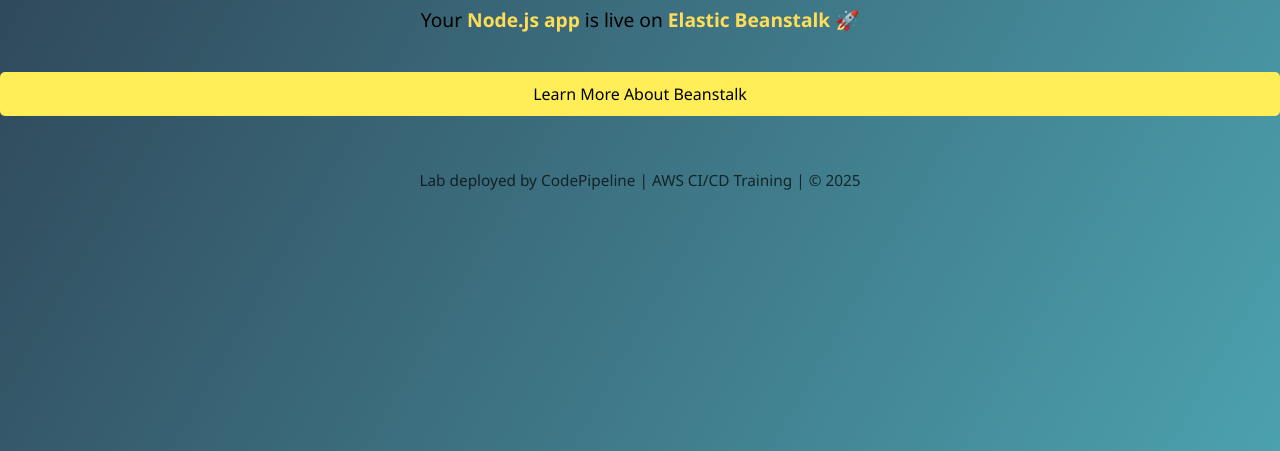
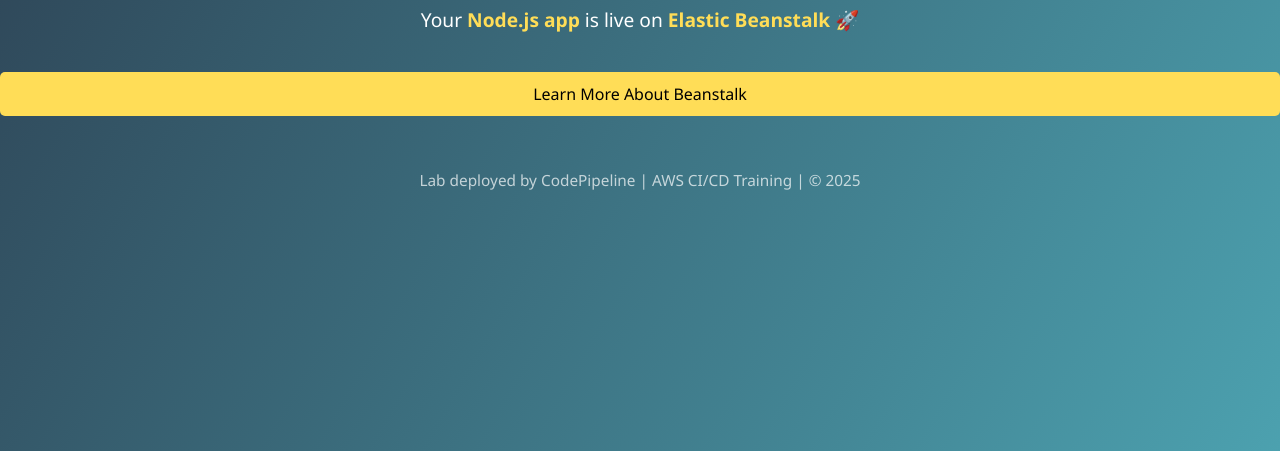
Before and after one commit to cg-prasad/blue-app, a website: page index.html in a window 1280 px wide. In both pictures the pointer is over the link "Learn More About Beanstalk". Shown: the part 349-800 px from the top of the page. Drawn offline with Linux system fonts and the light colour scheme.

Commit message:
Add files via upload
new index page

```diff
--- a/index.html
+++ b/index.html
@@ -9,7 +9,7 @@
       margin: 0;
       font-family: 'Segoe UI', sans-serif;
       background: linear-gradient(120deg, #2c3e50, #4ca1af);
-      color: #ffg;
+      color: #fff;
       text-align: center;
       display: flex;
       flex-direction: column;
@@ -45,7 +45,7 @@
     }
 
     .btn:hover {
-      background: #ffee58;
+      background: #ffdd57;
       color: #000;
     }
 
```
